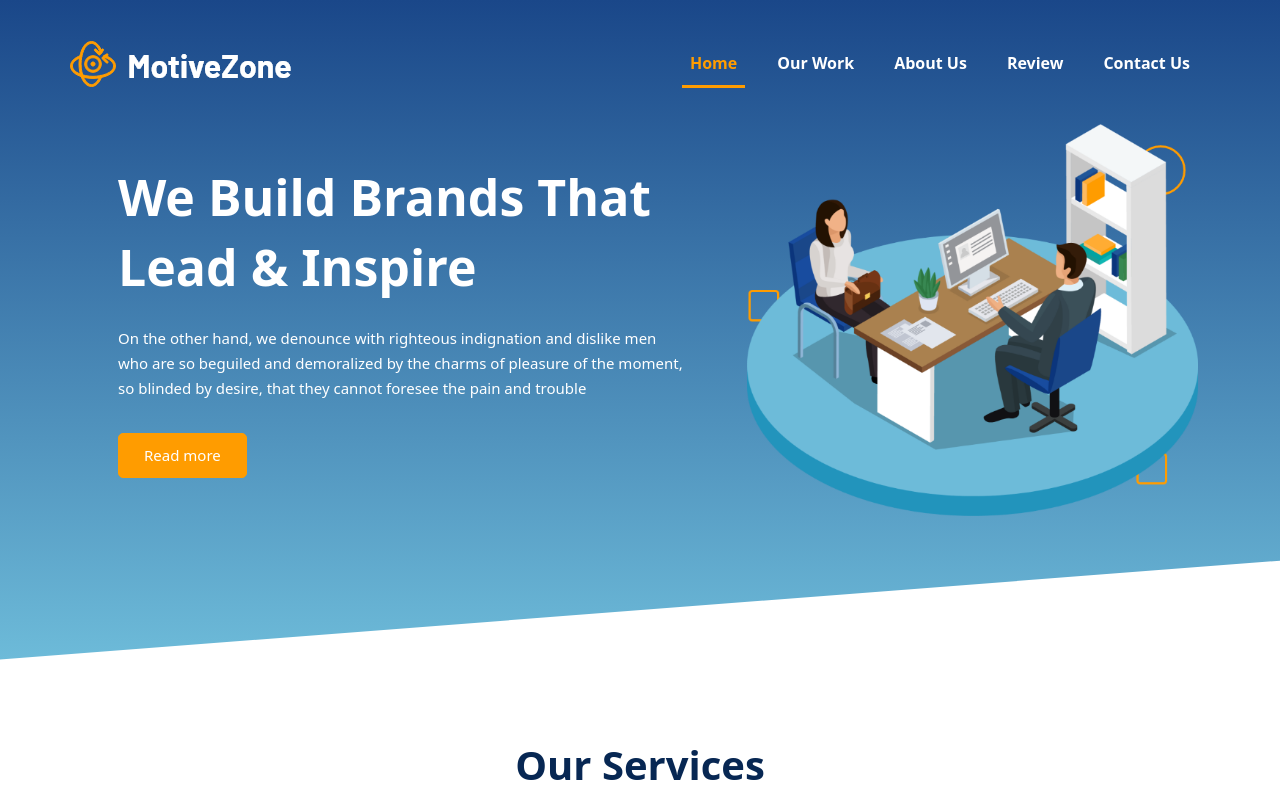
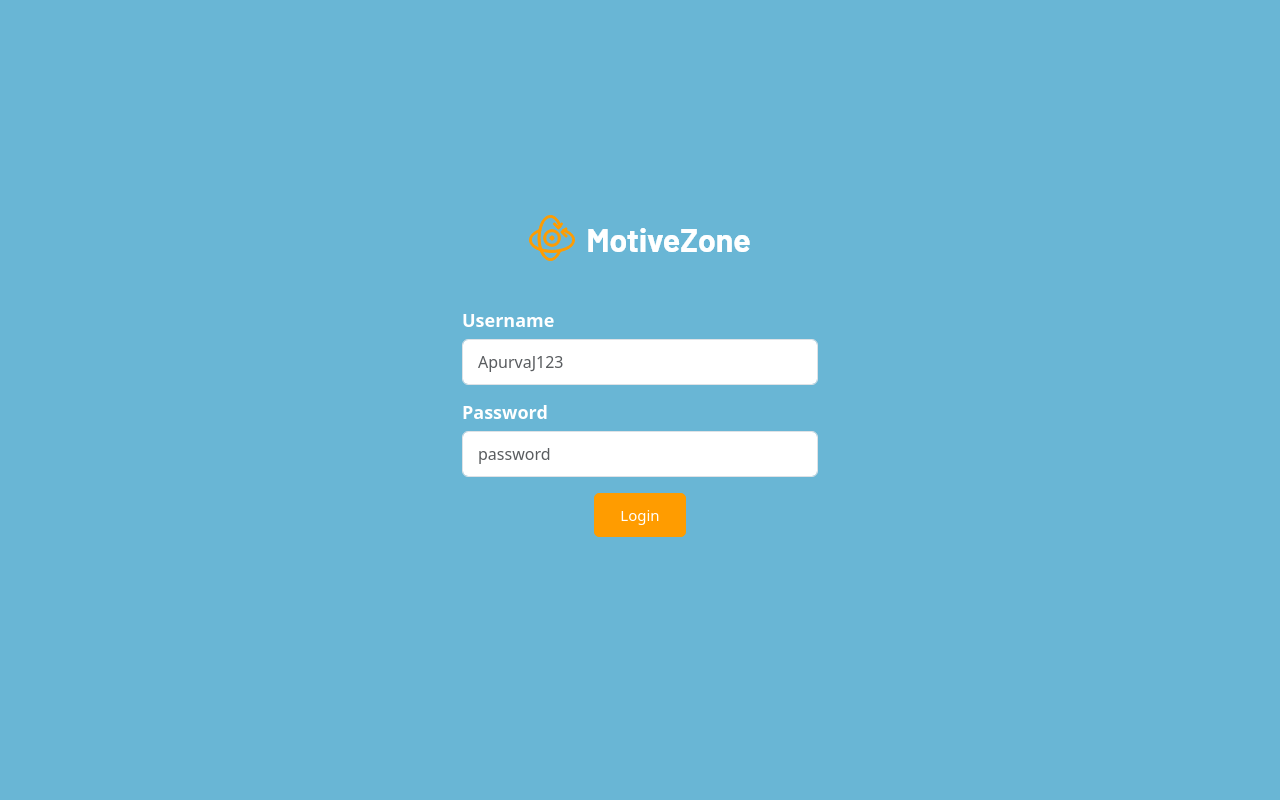
Before and after one commit to apurvaNeo/react-app, a React (Vite) app: page / in a window 1280 px wide. Shown: the top 800 px of the page. Built offline with nearby package versions, Linux system fonts and the light colour scheme.

Commit message:
login page code added

```diff
--- a/src/App.jsx
+++ b/src/App.jsx
@@ -1,53 +1,43 @@
-import React from "react";
-import ReactDOM from "react-dom/client";
+
 import { BrowserRouter as Router, Route, Routes, BrowserRouter } from 'react-router-dom'
 
 //pages
+import HomePage from "./pages/Home";
 import ContactPage from './pages/Contact';
 import AboutPage from './pages/About';
 import ReviewPage from './pages/Review';
 import WorkPage from './pages/Work';
+import LoginPage from "./pages/Login";
+import "./styles/main.scss";
 
-//componants
-import Banner from './components/banner/Banner';
-import Header from './layout/header/Header';
-import Services from './components/service/Services';
-import AboutUs from './components/about/About';
-import WorkWithUs from './components/work/WorkwithUs';
-import Projects from './components/project/Projects';
-import Footer from "./layout/footer/Footer";
-import "./styles/main.scss";
+
+import { AuthProvider } from "./pages/AuthContext";
+import ProtectedRoute from "./pages/ProtectedRoute";
 
 function App() {
   return (
     <>
-      {/* Header should be ONCE */}
 
-    <BrowserRouter>
-      <Routes>
-        <Route
-          path="/"
-          element={
-            <>
-              <div className="Top_section">
-                <Header />
-                <Banner />
-              </div>
-              <Services />
-              <AboutUs />
-              <Projects />
-              <WorkWithUs />
-              <Footer/>
-            </>
-          }
-        />
+      <AuthProvider>
+        <BrowserRouter>
+        <Routes>
 
-        <Route path="/work" element={<WorkPage />} />
-        <Route path="/about" element={<AboutPage />} />
-        <Route path="/review" element={<ReviewPage />} />
-        <Route path="/contact" element={<ContactPage />} />
-      </Routes>
-      </BrowserRouter>
+          {/* Login page */}
+          <Route path="/" element={<LoginPage />} />
+
+          {/* Home page ( access to User + Admin) */}
+          <Route path="/home" element={<ProtectedRoute ><HomePage/></ProtectedRoute>}/>
+
+          {/* access to admin only (other pages) */}
+          <Route path="/work" element={<ProtectedRoute role="admin"><WorkPage /></ProtectedRoute>} />
+          <Route path="/about" element={<ProtectedRoute role="admin"><AboutPage /></ProtectedRoute>} />
+          <Route path="/review" element={<ProtectedRoute role="admin"><ReviewPage /></ProtectedRoute>} />
+          <Route path="/review/:id" element={<ProtectedRoute role="admin"><ReviewPage /></ProtectedRoute>} />
+          <Route path="/contact" element={<ProtectedRoute role="admin"><ContactPage /></ProtectedRoute>} />
+
+        </Routes>
+        </BrowserRouter>
+      </AuthProvider>
     </>
   );
 }
--- /dev/null
+++ b/src/pages/AuthContext.jsx
@@ -0,0 +1,26 @@
+import { createContext, useContext, useState } from "react";
+
+//creating context
+const AuthContext = createContext();
+
+
+export const AuthProvider = ({ children }) => {
+  const [user, setUser] = useState(null);
+
+  const login = (userData) => {
+    setUser(userData);
+  };
+
+  const logout = () => {
+    setUser(null);
+  };
+
+  return (
+    //sharing values user, login, and logout globally
+    <AuthContext.Provider value={{ user, login, logout }}>
+      {children}
+    </AuthContext.Provider>
+  );
+};
+
+export const useAuth = () => useContext(AuthContext);
--- /dev/null
+++ b/src/pages/Login.jsx
@@ -0,0 +1,75 @@
+
+
+import { useState } from 'react';
+import logo from "../assets/images/logo.png";
+import { useNavigate } from 'react-router-dom';
+import { useAuth } from "./AuthContext";
+
+
+const LoginPage = ()=>{
+    const[userName,setUsername]= useState('');
+    const[password,setPassword]= useState('');
+    const [error,setError]=useState('');
+    const navigate = useNavigate();
+    // console.log(userName,password);
+    const{login} = useAuth();
+
+    const handleSubmit=(e)=>{
+        e.preventDefault();
+
+        if(!userName || !password){
+            setError("Please add the details.");
+            return;
+        }
+        if(userName==="admin" && password ==="admin@123"){
+            login({role:'admin'});
+            navigate("/home");
+        }
+
+        else if(userName==="user" && password ==="user@123"){
+            login({role:'user'});
+            navigate("/home");
+        }
+        else{
+            setError("Enter valid Credentials.")
+        }
+    }
+    return(
+        <div>
+            <div className='contactus_wrapper login_wrapper'>
+                <div className="container my-4 banner_section">
+                    <div className='contact_form mb-5'>
+                        <div className='row'>
+                            <div className='col-md-4 mx-auto'>
+
+                                <div className='Section_heading text-center mb-4'>
+                                    <img src ={logo} alt="logo" className='mb-4'/>
+
+                                </div>
+                                <form onSubmit={handleSubmit}>
+                                    <div className='form-group mb-3'>
+                                        <label className='text-white'>Username</label>
+                                        <input type='text' value={userName} onChange={(e)=>setUsername(e.target.value)}  name="name"  placeholder="ApurvaJ123" className='form-control'/>
+                                    </div>
+                                    {error && <p style={{ color: "red" }} className='mb-2'>{error}</p>}
+                                    <div className='form-group mb-3'>
+                                        <label className='text-white'>Password</label>
+                                        <input type='password' value={password} onChange={(e)=>setPassword(e.target.value)} name="password" placeholder="password" className='form-control'/>
+                                    </div>
+                                    {error && <p style={{ color: "red" }} className='mb-2'>{error}</p>}
+
+                                    <div className='btn_wrapper mt-3 d-flex justify-content-center'>
+                                        <button className='btn btn-primary' type='submit'>Login</button>
+                                    </div>
+                                </form>
+
+                            </div>
+                        </div>
+                    </div>
+                </div>
+            </div>
+
+        </div>
+    )
+}
+export default LoginPage;
--- /dev/null
+++ b/src/pages/ProtectedRoute.jsx
@@ -0,0 +1,14 @@
+import { Navigate } from "react-router-dom";
+import { useAuth } from "./AuthContext";
+
+const ProtectedRoute = ({ children, role }) => {
+  const { user } = useAuth();
+
+  if (!user) return <Navigate to="/login" />;
+
+//   if (role && user.role !== role) return <Navigate to="/home" />;
+
+  return children;
+};
+
+export default ProtectedRoute;
--- a/src/pages/Review.jsx
+++ b/src/pages/Review.jsx
@@ -2,17 +2,40 @@ import Header from '../layout/header/Header';
 import Footer from '../layout/footer/Footer';
 
 import React,{useState,useEffect} from 'react';
-
+//read route parameter from url and change route
+import { useParams, useNavigate } from "react-router-dom";
 
 const ReviewPage = ()=>{
     const [users,setUser] = useState([]);
-    // const [search,setSearch] = useState('');
+    const { id } = useParams(); // reads id from route
+    const navigate = useNavigate();
+    // read id from URL
+    useEffect(() => {
+        console.log("Route ID:", id);
+    }, [id]);
+
+
     useEffect(()=>{
-        fetch('https://jsonplaceholder.typicode.com/users')
-        .then(response => response.json())
-        .then(data => setUser(data))
-        .catch(error => console.error('Error:', error));
-    });
+
+        const fetchUser = async()=>{
+            try{
+                const response = await fetch ("https://jsonplaceholder.typicode.com/users");
+                const data = await response.json();
+                setUser(data);
+            }
+            catch(error){
+                console.error('Error:',error);
+            }
+        }
+        fetchUser();
+    },[]);
+
+    // FILTER USING URL PARAM
+    const filteredUsers = id
+    ? users.filter(user => user.id === Number(id))
+    : users;
+    // const filterId = users.filter(user => user.id === Number(id));
+    // console.log(filterId);
 
     return(
         <div>
@@ -22,16 +45,9 @@ const ReviewPage = ()=>{
             <div className='container'>
                 <div className='Section_heading mt-5 mb-4'>
                     <h2>API Integration</h2>
+
                 </div>
                 <div className='table_wrapper'>
-
-                    {/* <div className='row d-flex justify-content-end'>
-                        <div className='col-md-5'>
-                            <div className='form-group mb-3'>
-                                <input type="text" placeholder='search by Name' className='form-control' value={search} onChange={(e)=>setSearch(e.target.value)} />
-                            </div>
-                        </div>
-                    </div> */}
                     <div className='table-responsive'>
                         <table className="table">
                             <thead>
@@ -43,9 +59,10 @@ const ReviewPage = ()=>{
                                 </tr>
                             </thead>
                             <tbody>
-                                {users.map((user)=>{
+                                {filteredUsers.map((user)=>{
                                     return(
-                                        <tr key={user.id}>
+                                        <tr key={user.id} style={{ cursor: "pointer" }}
+                                        onClick={() => navigate(`/review/${user.id}`)}>
                                             <td>{user.name}</td>
                                             <td>{user.email}</td>
                                             <td>{user.phone}</td>
--- a/src/styles/base/_common.scss
+++ b/src/styles/base/_common.scss
@@ -55,3 +55,11 @@
         }
     }
 }
+
+.login_wrapper{
+    height: 100vh;
+    display: flex;
+    align-items: center;
+    justify-content: center;
+    background-color: #69B6D5;
+}
```
Also changed, not shown: src/pages/Home.jsx (+9 -0 lines).
